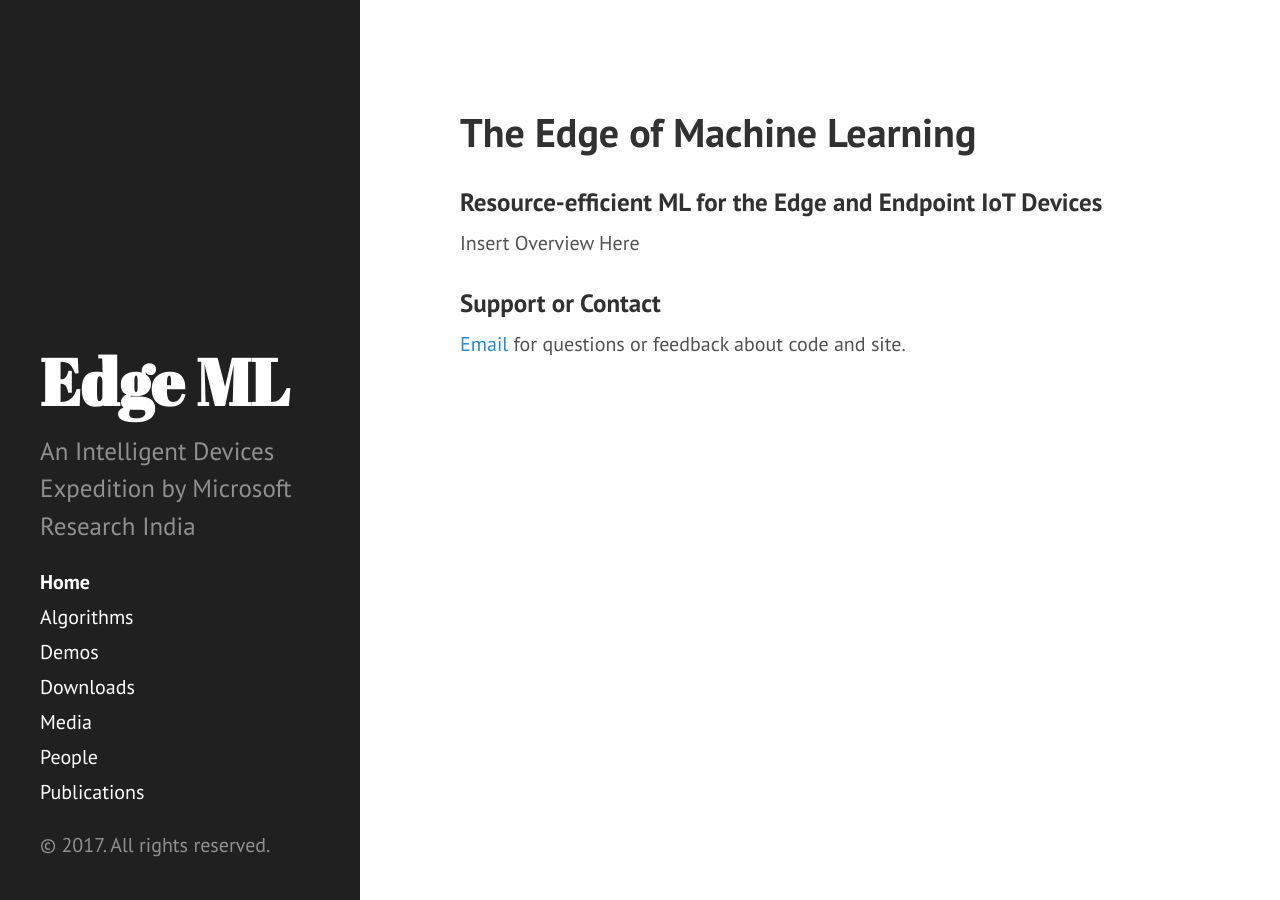
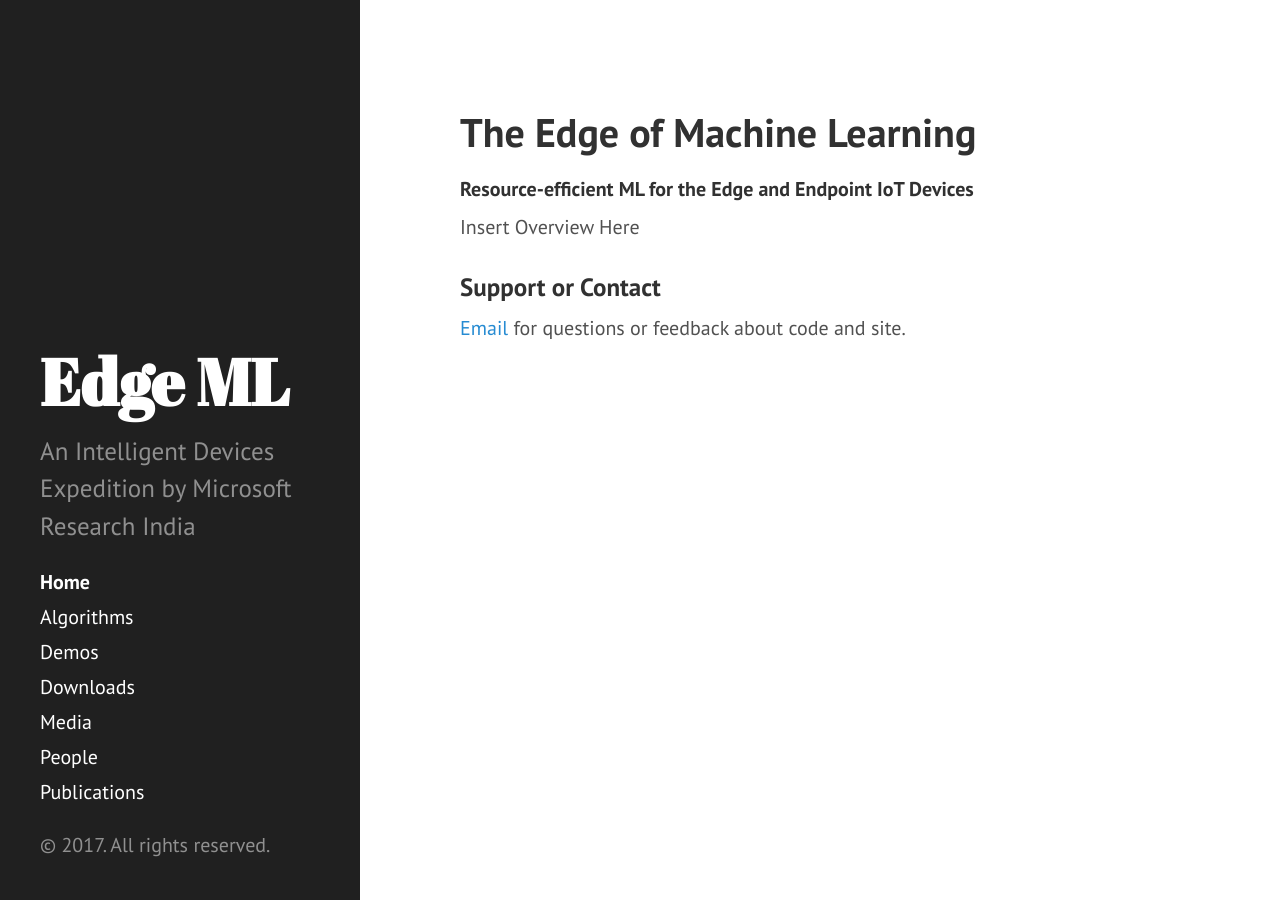
Before and after one commit to ShishirPatil/EdgeML, a Jekyll site: the page built from index.html, in a window 1280 px wide. Built offline with Jekyll 4.4.1, drawn with Linux system fonts in a browser that asks for light colours; the list of posts is cut into pages by our own code.

```diff
--- a/index.html
+++ b/index.html
@@ -4,7 +4,7 @@ title: Home
 ---
 
 <h1> The Edge of Machine Learning </h1>
-<h3> Resource-efficient ML for the Edge and Endpoint IoT Devices </h3>
+<h4> Resource-efficient ML for the Edge and Endpoint IoT Devices </h4>
 
 Insert Overview Here
 
```
